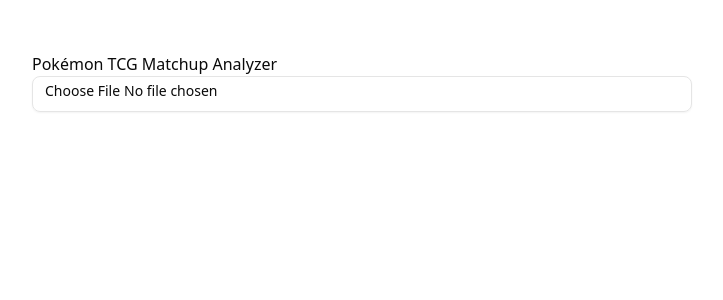
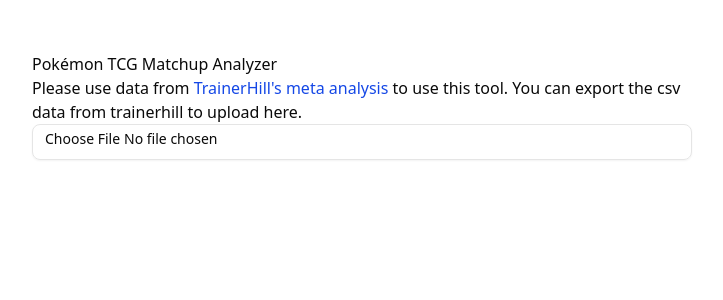
Before and after one commit to explodingunicorn/pokematchups, a React (Vite) app: page / in a window 1280 px wide. Shown: the top 300 px of the page, without its empty margins (278-1001 px from the left). Built offline with nearby package versions, Linux system fonts and the light colour scheme.

Commit message:
Updating title and description in app.

```diff
--- a/index.html
+++ b/index.html
@@ -4,7 +4,7 @@
     <meta charset="UTF-8" />
     <link rel="icon" type="image/png" href="/favicon.ico" />
     <meta name="viewport" content="width=device-width, initial-scale=1.0" />
-    <title>Vite + React + TS</title>
+    <title>Pokematchups</title>
   </head>
   <body>
     <div id="root"></div>
--- a/src/App.tsx
+++ b/src/App.tsx
@@ -127,6 +127,7 @@
   return (
     <div style={{ maxWidth: 700, margin: "2rem auto", padding: 20 }}>
       <h1>Pokémon TCG Matchup Analyzer</h1>
+      <p>Please use data from <a className="text-blue-700" href="https://www.trainerhill.com/meta?game=PTCG">TrainerHill's meta analysis</a> to use this tool. You can export the csv data from trainerhill to upload here.</p>
       <Input type="file" accept=".csv" onChange={handleFileUpload} />
       {decks.length > 0 && (
         <div style={{ marginTop: 30 }}>
```
